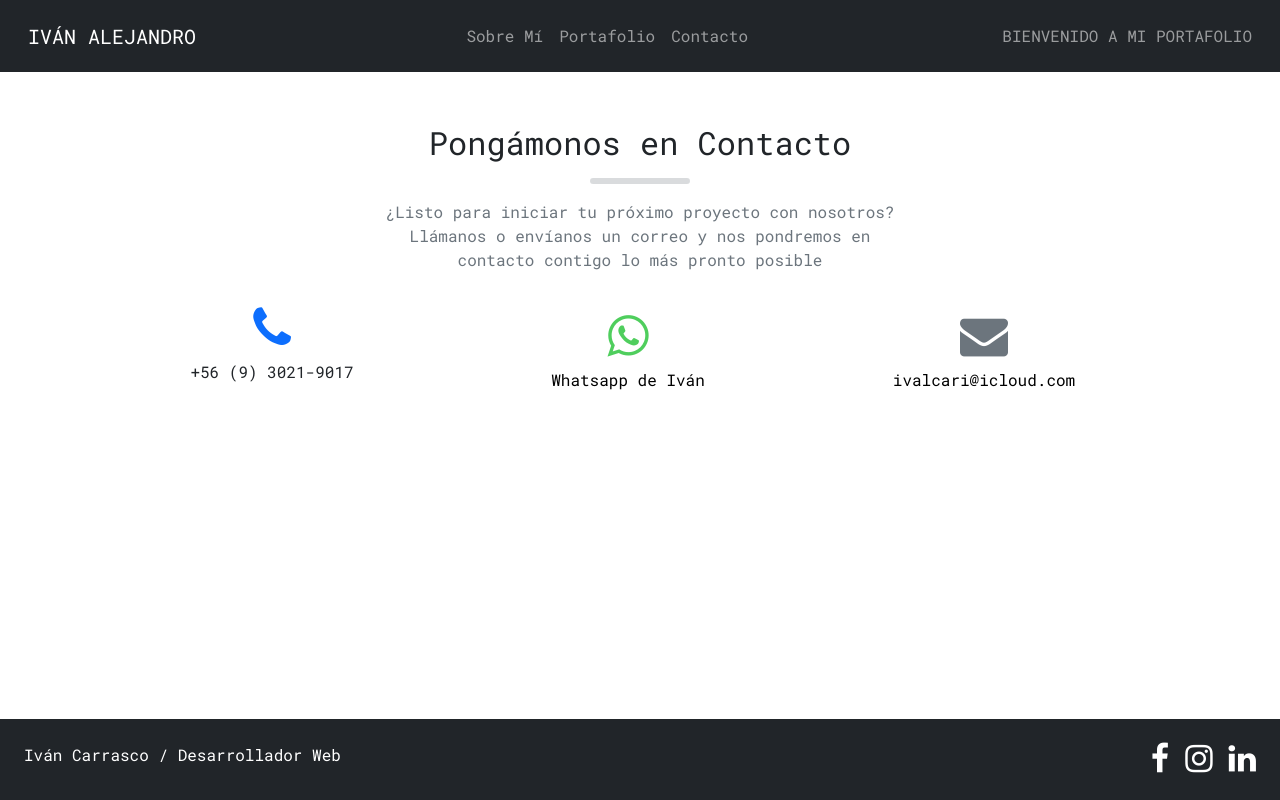
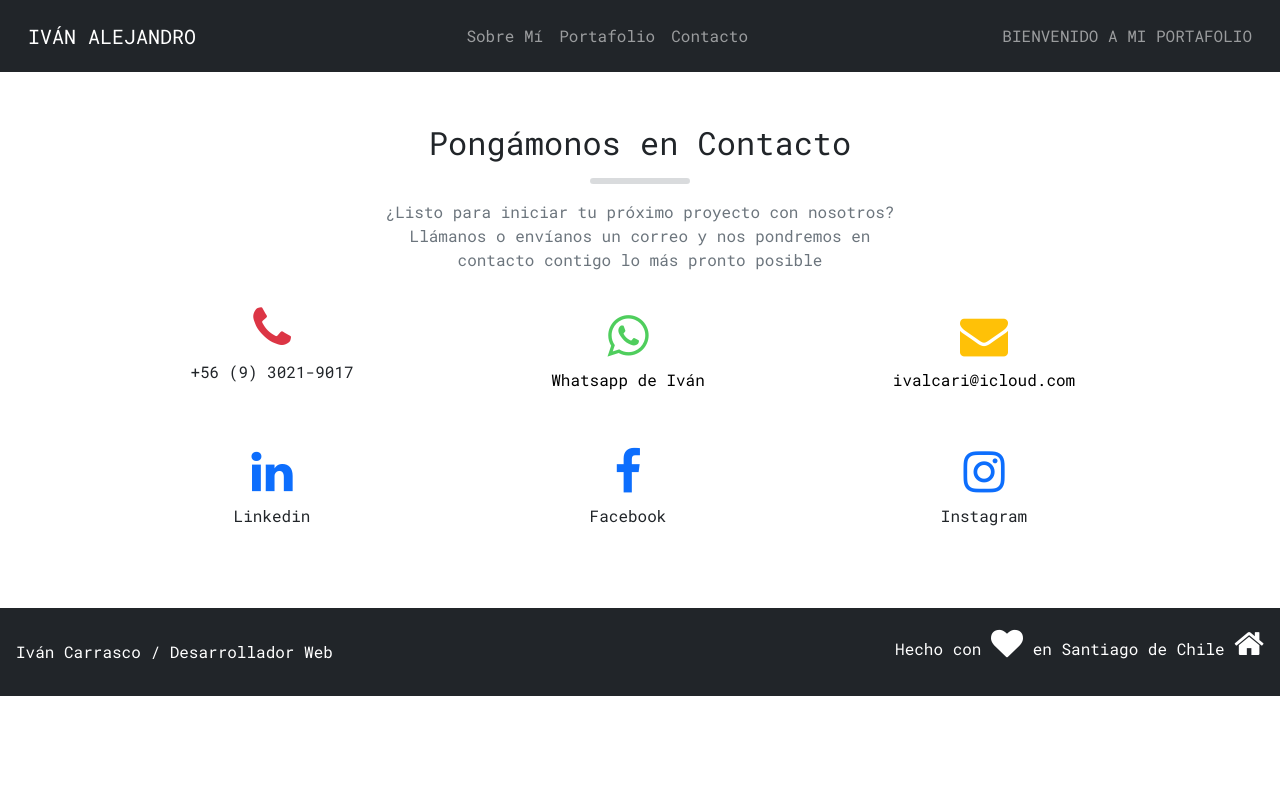
Before and after one commit to alexcct107/portfolio, a plain HTML site: page contacto.html in a window 1280 px wide. Drawn offline with nearby package versions, Linux system fonts and the light colour scheme.

Commit message:
contact section fixed

```diff
--- a/contacto.html
+++ b/contacto.html
@@ -57,7 +57,7 @@
 
    <div class="row justify-content-center container align-items-center">
        <div class="col-lg-4 ml-auto">
-        <div class="p-3 text-center"><i class="fa fa-phone fa-3x mb-2 text-primary"></i>
+        <div class="p-3 text-center"><i class="fa fa-phone fa-3x mb-2 text-danger"></i>
             <p>+56 (9) 3021-9017</p>
         </div>
        </div>
@@ -68,23 +68,42 @@
        </div>
 
        <div class="col-lg-4">
-        <div class="p-3 text-center mr-auto"><i class="fa fa-envelope fa-3x mb-2 text-muted"></i>
+        <div class="p-3 text-center mr-auto"><i class="fa fa-envelope fa-3x mb-2 text-warning"></i>
             <a id="black" class="d-block" href="mailto:ivalcari@icloud.com" target="_blank">ivalcari@icloud.com</a>
            </div>
         </div>
        </div>
 
+
+
+   <div class="row justify-content-center container align-items-center mt-3">
+    <div class="col-lg-4 ml-auto">
+     <div class="p-3 text-center">
+       <a href="https://www.linkedin.com/in/ivalcari-b75b35108/" target="_blank"> <i class="fa fa-linkedin fa-3x mb-2 text-primary"></i> </a>
+       <p>Linkedin</p>
+       </div>
+     </div>
+
+    <div class="col-lg-4">
+     <div class="p-3 text-center">
+         <a href="https://www.facebook.com/ivan.carrascorito/" target="_blank"> <i class="fa fa-facebook fa-3x mb-2 text-primary"></i> </a> <p>Facebook</p>
+        </div>
+    </div>
+
+    <div class="col-lg-4">
+     <div class="p-3 text-center mr-auto">
+      <a href="https://www.instagram.com/mxpx83/" target="_blank"> <i class="fa fa-instagram fa-3x mb-2 text-primary"></i></a>
+      <p>Instagram</p>
+        </div>
+     </div>
+  </div>
     </section>
 
-  <!--FOOTER-->
-  <footer class="fixed-bottom">
-    <div class="d-flex bd-highlight bg-dark text-white p-3">
-        <div class="p-2 flex-grow-1 bd-highlight">Iván Carrasco / Desarrollador Web</div>
-        <div class="p-2 bd-highlight"><a href="https://www.facebook.com/ivan.carrascorito/" target="_blank"><i class="fa fa-facebook fa-2x"></i></a>
-        </div>
-        <div class="p-2 bd-highlight"><a href="https://www.instagram.com/mxpx83/" target="_blank"><i class="fa fa-instagram fa-2x"></i></a>
-        </div>
-        <div class="p-2 bd-highlight"><a href="https://www.linkedin.com/in/ivalcari-b75b35108/" target="_blank"><i class="fa fa-linkedin fa-2x"></a></i>
+
+<footer class="mt-5">
+  <div class="d-lg-flex bd-highlight bg-dark text-white justify-content-between align-items-center p-3">
+    <div class="bd-highlight text-center"><p> </p> <p>Iván Carrasco / Desarrollador Web</p> </div>
+        <div class="bd-highlight text-center"> <p>Hecho con <i class="fa fa-heart fa-2x"></i> en Santiago de Chile <i class="fa fa-home fa-2x"></i></p>
         </div>
     </div>
 </footer>
--- a/styles.css
+++ b/styles.css
@@ -126,9 +126,6 @@ a:link, a:visited, a:active {
   color: #34b7a7;
 }
 
-i:hover {
-  color: #34b7a7;
-}
 
 
 i.whatsapp {
```
